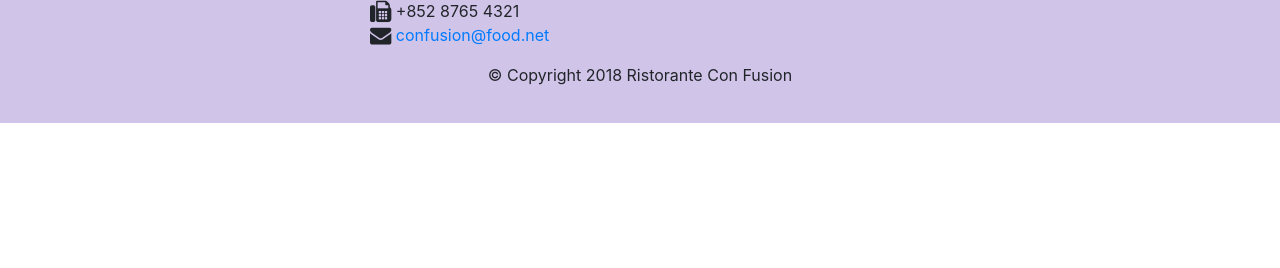
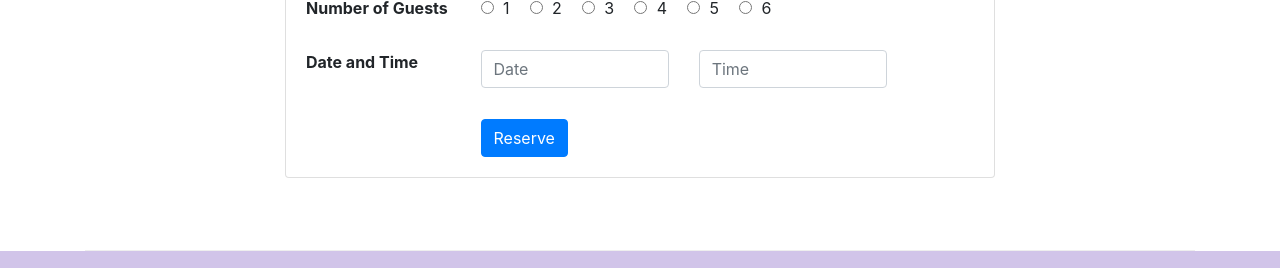
Before and after one commit to beg1shev/conFusion, a website: page index.html in a window 1280 px wide. Shown: the part 1683-1951 px from the top of the page. Before the commit the page ends 1806 px from the top, so only its background shows below. Drawn offline with nearby package versions, Linux system fonts and the light colour scheme.

Commit message:
Assignment 2

```diff
--- a/css/styles.css
+++ b/css/styles.css
@@ -37,3 +37,19 @@ body {
 .navbar-dark {
   background: #512DA8;
 }
+
+#radio-button{
+  margin: 0px 10px 0px 10px;
+}
+
+#radio-first{
+  margin: 0px 10px 0px 0px;
+}
+
+dt, dd{
+  margin: 15px 0px 15px 0px;
+}
+
+#btn {
+  margin: 0px 0px 0px 15px;
+}
--- a/index.html
+++ b/index.html
@@ -40,8 +40,13 @@
                     <h1>Ristorante con Fusion</h1>
                     <p>We take inspiration from the World's best cuisines, and create a unique fusion experience. Our lipsmacking creations will tickle your culinary senses!</p>
                 </div>
+                <div class="col-12 col-sm-3 align-self-center">
+                    <img src="img/logo.png" class="img-fluid">
+                </div>
                 <div class="col-12 col-sm align-self-center">
-                    <img src="img/logo.png" class="img-fluid">
+                    <form action="#cardTable">
+                        <button type="submit" class="btn btn-lg btn-block btn-warning">Reserve Table</button>
+                    </form>
                 </div>
             </div>
         </div>
@@ -69,8 +74,13 @@
                 <h3>This Month's Promotions</h3>
             </div>
             <div class="col col-sm col-md">
-                <h2>Weekend Grand Buffet</h2>
-                <p class="d-none d-sm-block">Featuring mouthwatering combinations with a choice of five different salads, six enticing appetizers, six main entrees and five choicest desserts. Free flowing bubbly and soft drinks. All for just $19.99 per person </p>
+                <div class="media">
+                    <div class="media-body">
+                        <h2>Weekend Grand Buffet <span class="badge badge-danger">NEW</span></h2>
+                        <p class="d-none d-sm-block">Featuring mouthwatering combinations with a choice of five different salads, six enticing appetizers, six main entrees and five choicest desserts. Free flowing bubbly and soft drinks. All for just $19.99 per person </p>
+                    </div>
+                    <img class="d-flex mr-3 img-thumbnail align-self-center" src="img/buffet.png" alt="buffet">
+                </div>
             </div>
         </div>
 
@@ -88,6 +98,71 @@
                     </div>
                 </div>
 
+            </div>
+        </div>
+
+        <div class="row row-content justify-content-center">
+            <div class="col-12 col-sm-8">
+                <div class="card" id="cardTable">
+                    <h3 class="card-header bg-warning text-white">Reserve a table</h3>
+                    <div class="card-body">
+                        <dl class="row">
+                            <dt class="col-12 col-sm-3">Number of Guests</dt>
+                            <dd class="col-12 col-sm-9">
+                                <div class="form-check form-check-inline">
+                                    <span id="radio-first">
+                                        <input class="form-check-input" type="radio" id="first" name="radio">
+                                        <label class="form-check-label" for="first">1</label>
+                                    </span>
+
+                                    <span id="radio-button">
+                                        <input class="form-check-input" type="radio" id="second" name="radio">
+                                        <label class="form-check-label" for="second">2</label>
+                                    </span>
+
+                                    <span id="radio-button">
+                                        <input class="form-check-input" type="radio" id="third" name="radio">
+                                        <label class="form-check-label" for="third">3</label>
+                                    </span>
+
+                                    <span id="radio-button">
+                                        <input class="form-check-input" type="radio" id="fourth" name="radio">
+                                        <label class="form-check-label" for="fourth">4</label>
+                                    </span>
+
+                                    <span id="radio-button">
+                                        <input class="form-check-input" type="radio" id="fifth" name="radio">
+                                        <label class="form-check-label" for="fifth">5</label>
+                                    </span>
+
+                                    <span id="radio-button">
+                                        <input class="form-check-input" type="radio" id="sixth" name="radio">
+                                        <label class="form-check-label" for="sixth">6</label>
+                                    </span>
+                                </div>
+                            </dd>
+
+                            <dt class="col-12 col-sm-3">Date and Time</dt>
+                            <dd class="col-12 col-sm-9">
+                                <form>
+                                    <div class="row">
+                                      <div class="col-12 col-sm-5">
+                                        <input type="text" class="form-control" placeholder="Date">
+                                      </div>
+                                      <div class="col-12 col-sm-5">
+                                        <input type="text" class="form-control" placeholder="Time">
+                                      </div>
+                                    </div>
+                                </form>
+                            </dd>
+                        </dl>
+                        <div class="row">
+                            <div class="offset-sm-3">
+                                <button type="button" class="btn btn-primary" id="btn">Reserve</button>
+                            </div>
+                        </div>
+                    </div>
+                </div>
             </div>
         </div>
     </div>
```
